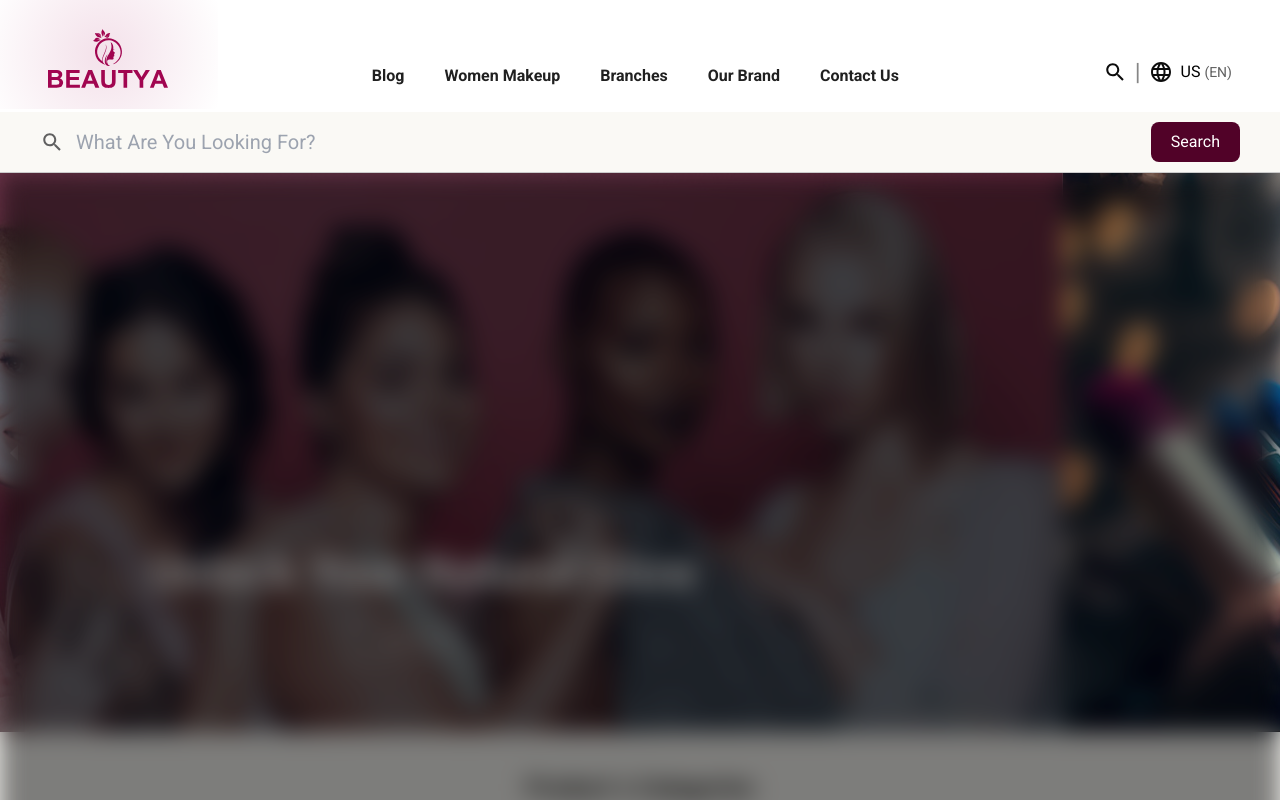
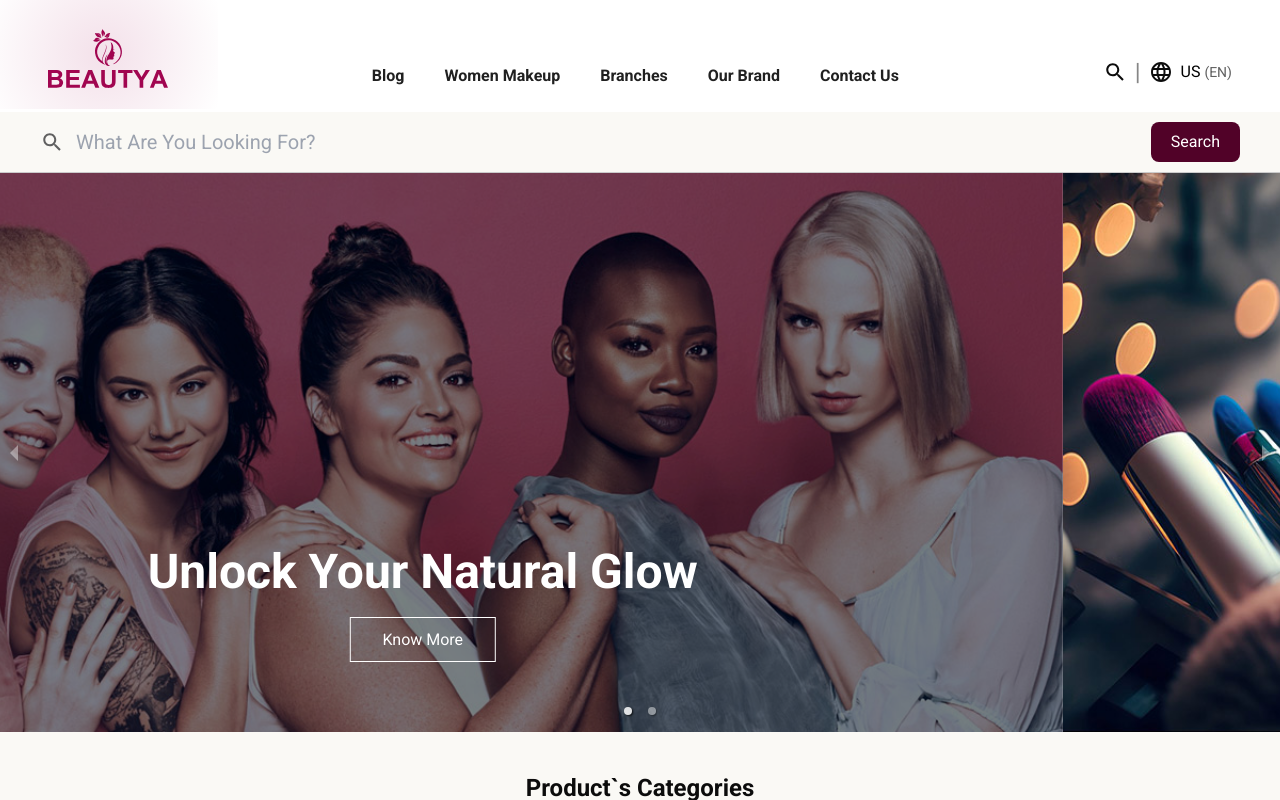
Before and after one commit to Peggyta/Beautya-Makeup, a Next.js app: page / in a window 1280 px wide. Both pictures are taken after a click on the element 1114 px from the left and 72 px from the top of the page. Shown: the top 800 px of the page. Built offline with nearby package versions, Linux system fonts and the light colour scheme; no server answers; the database is empty.

Commit message:
search styles edited

```diff
--- a/components/template/SearchBar.js
+++ b/components/template/SearchBar.js
@@ -3,7 +3,6 @@ import { useRouter } from 'next/router';
 import GreySearch from '@/components/icons/GreySearch';
 
 const SearchBar = () => {
-    const[isOpen, setIsOpen] = useState(false);
     const[products, setProducts] = useState('');
     const[type, setType] = useState('text');
 
@@ -15,6 +14,7 @@ const SearchBar = () => {
             alert('Enter name of a product!')
         }
     }
+
     return (
         <>
         <div className='flex w-full px-10 items-center border-b border-ash'>
@@ -23,16 +23,13 @@ const SearchBar = () => {
             value={products}
             type={type}
             onBlur={() => setType('text')}
-            onChange={(e) => setProducts(e.target.value)}
+            onChange={(e)=> setProducts(e.target.value)}
             className='w-full focus:outline-none py-4 bg-dust text-xl text-cement pl-3'
             placeholder='What Are You Looking For?'
             />
             <button className='bg-jam transition px-5 rounded-lg hover:bg-cherry py-2 text-white'
             onClick={searchHandler}>Search</button>
         </div>
-        <div onClick={()=> setIsOpen(!isOpen)}
-          className={!products ? 'backdrop-blur-md brightness-50 min-h-screen absolute z-20 w-full left-0' : null}>
-        </div>
         </>
     );
 };
```
